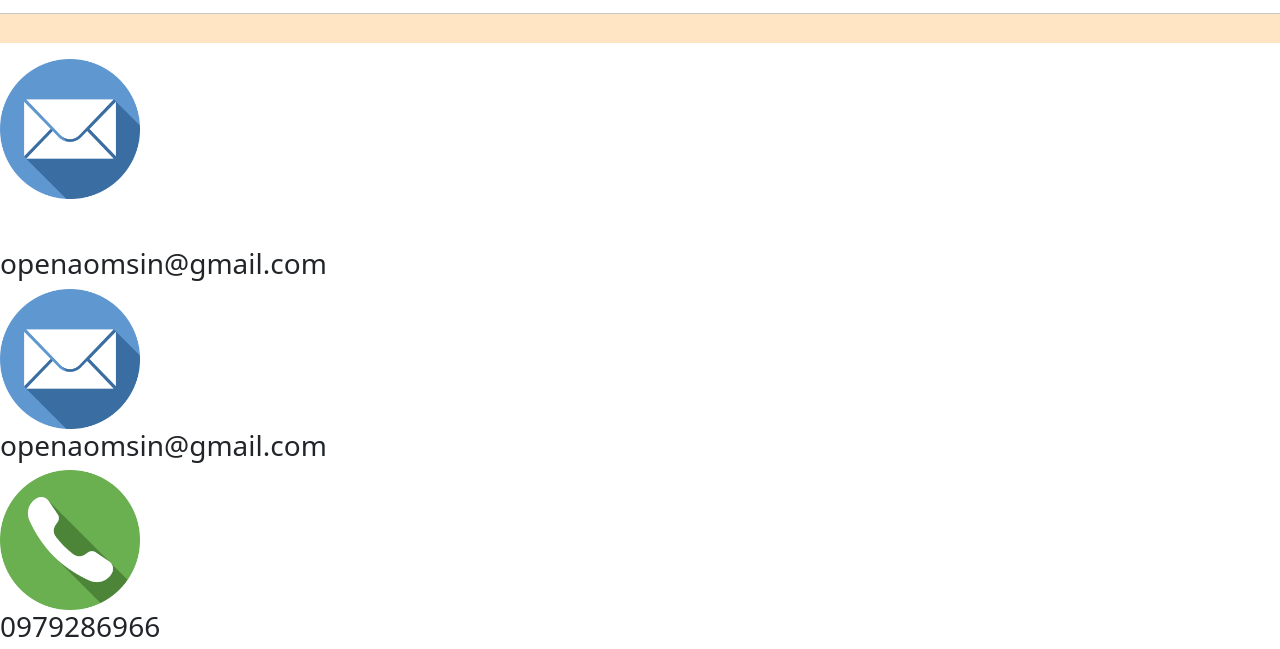
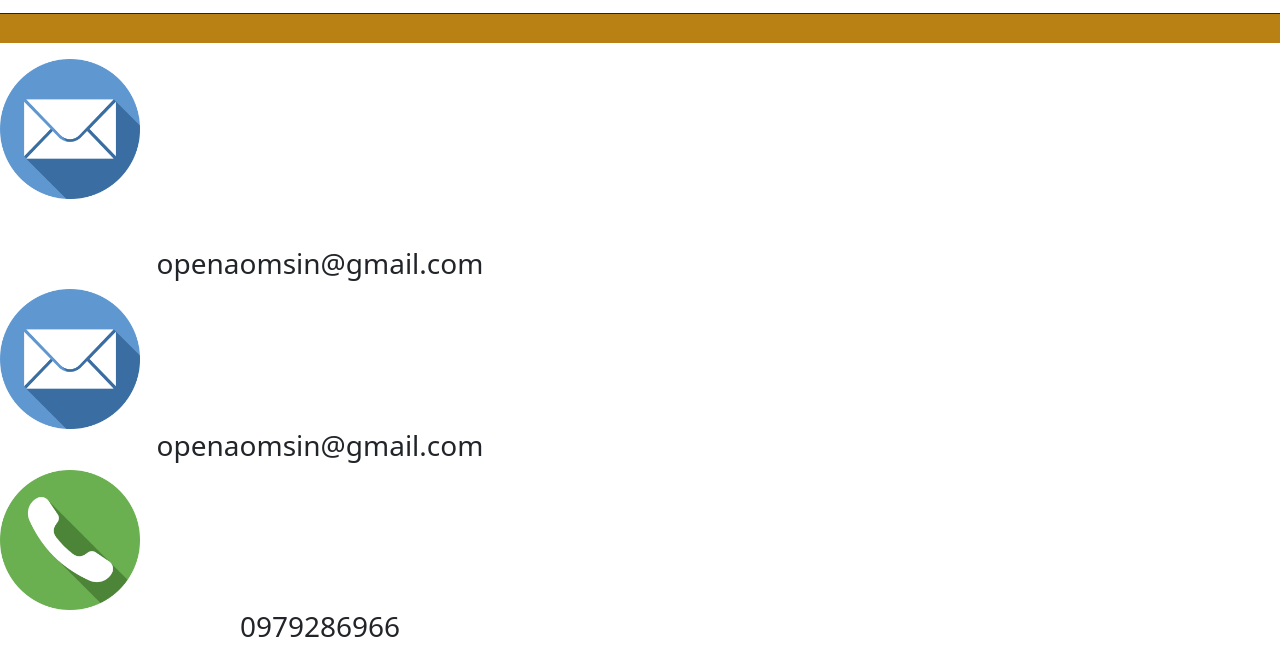
Before and after one commit to ztupit/port, a plain HTML site: page contact.html in a window 1280 px wide. Shown: the part 1157-1806 px from the top of the page. Drawn offline with nearby package versions, Linux system fonts and the light colour scheme.

Commit message:
Update style2.css

```diff
--- a/style2.css
+++ b/style2.css
@@ -14,7 +14,8 @@
 .lone{
     height: 30px;
     width: 100%;
-    background-color: rgba(255, 145, 0, 0.932);
+    opacity: 100%;
+    background-color: #B98114;
 }
 .ng{
     color: green;
@@ -25,3 +26,6 @@
 .h4{
     margin-left: 10%;
 }
+.cont{
+    text-align: center;
+}
```
